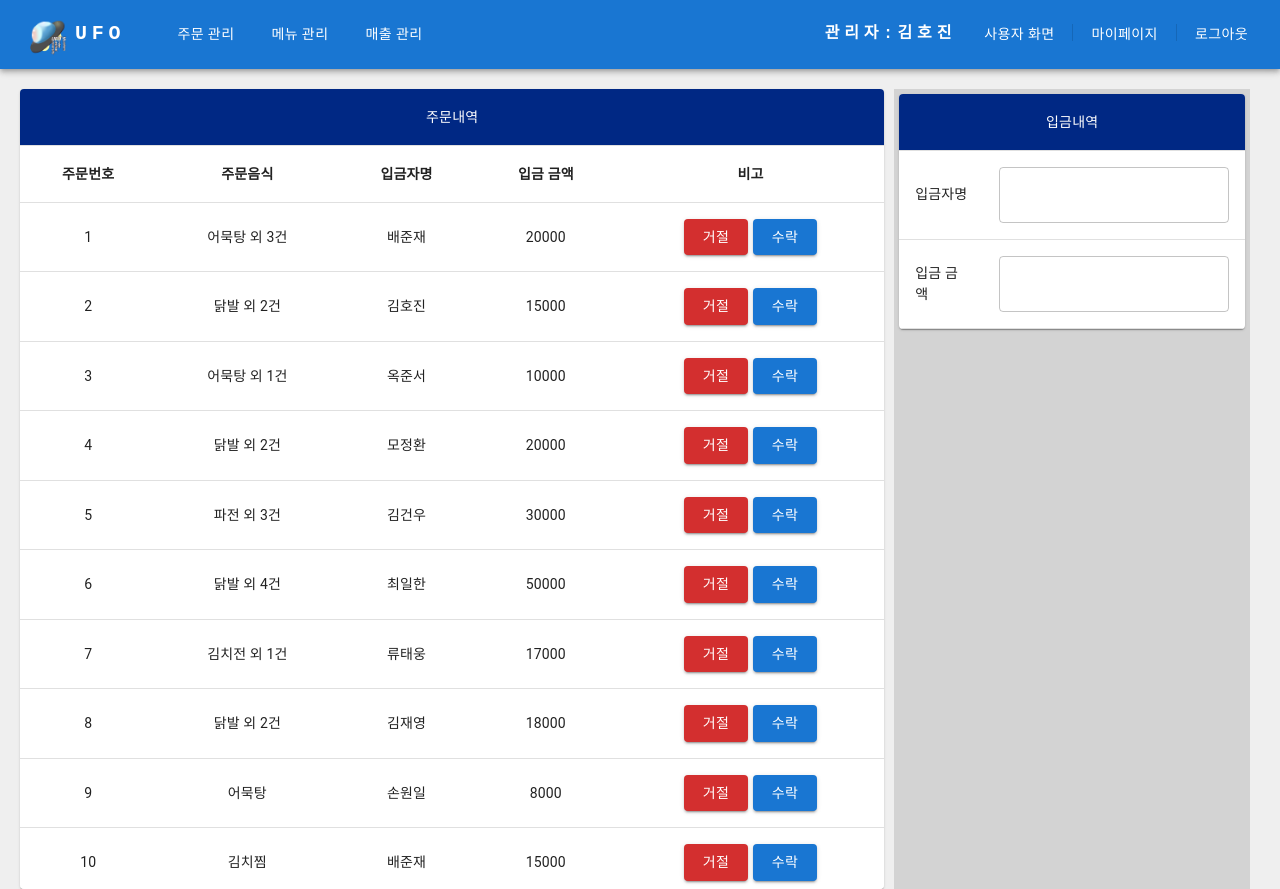
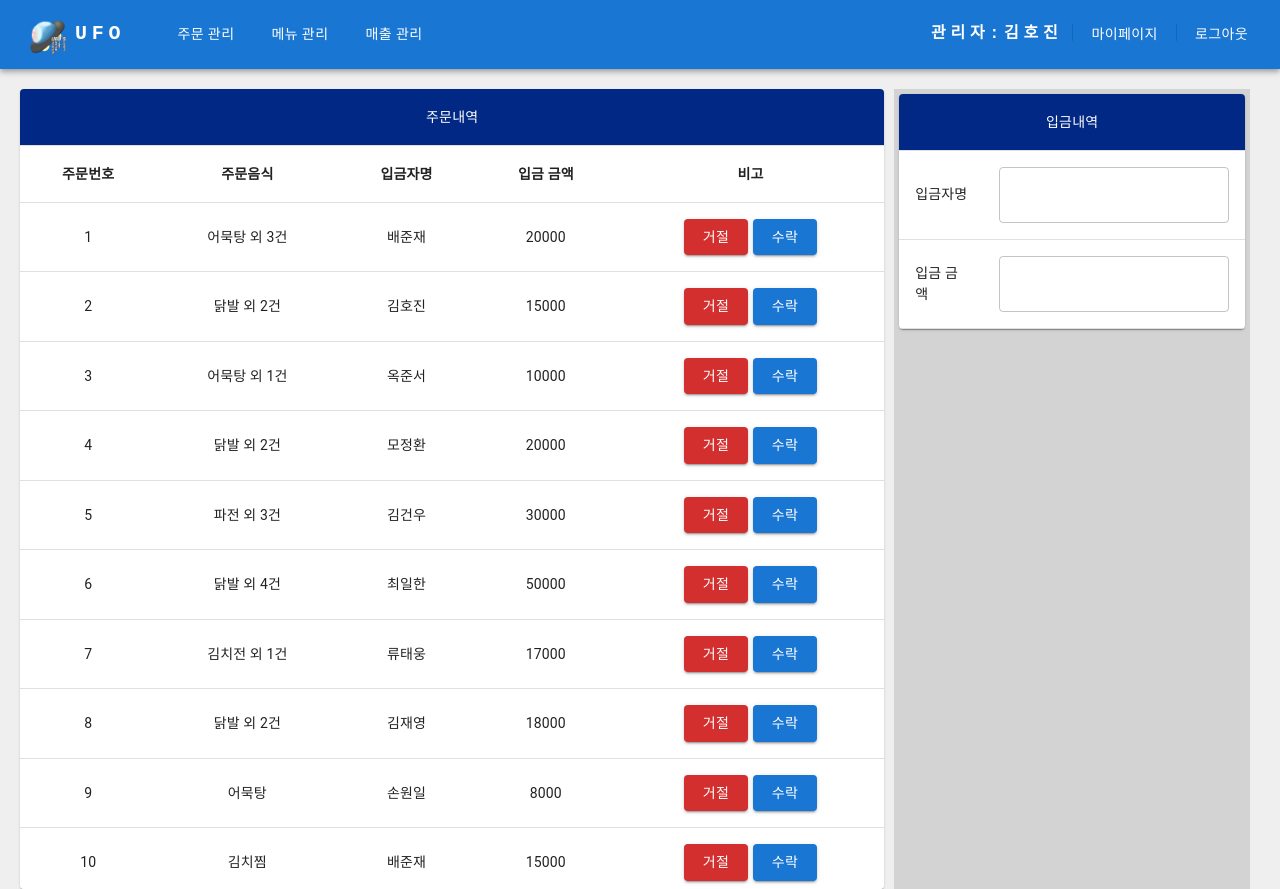
Before and after one commit to UFO-System/ufo-front, a React (Vite) app: page /OrderManage in a window 1280 px wide. Built offline with nearby package versions, Linux system fonts and the light colour scheme.

Commit message:
🔥Feat: 사용자 화면 이동 기능 삭제

```diff
--- a/src/components/Desktop/commons/TopBar/TopBar.jsx
+++ b/src/components/Desktop/commons/TopBar/TopBar.jsx
@@ -187,18 +187,7 @@ function TopBar({ children }) {
               >
                 관리자:김호진
               </Typography>
-              <Button
-                onClick={() => navigate("/Phone")}
-                sx={{
-                  my: 2,
-                  color: "white",
-                  display: "inline",
-                  marginRight: "10px",
-                  marginLeft: "10px",
-                }}
-              >
-                사용자 화면
-              </Button>
+
               <Divider orientation="vertical" sx={{ display: "inline" }} />
               <Button
                 onClick={() => navigate("/MyPage")}
```
